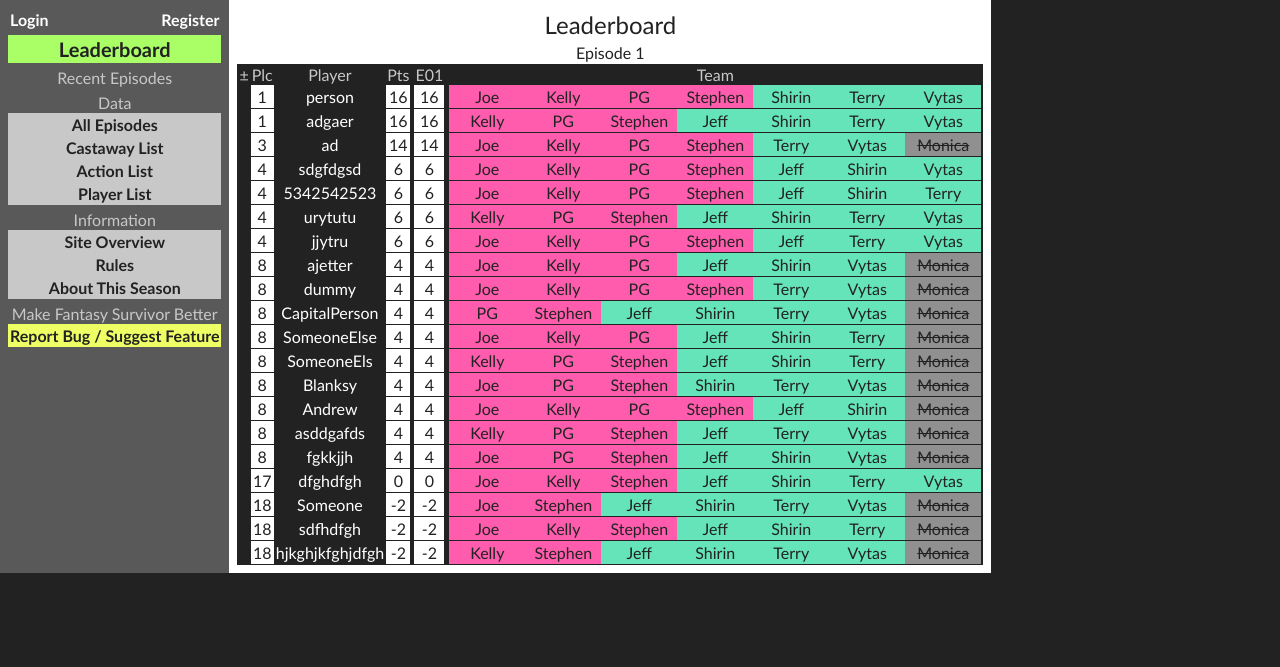
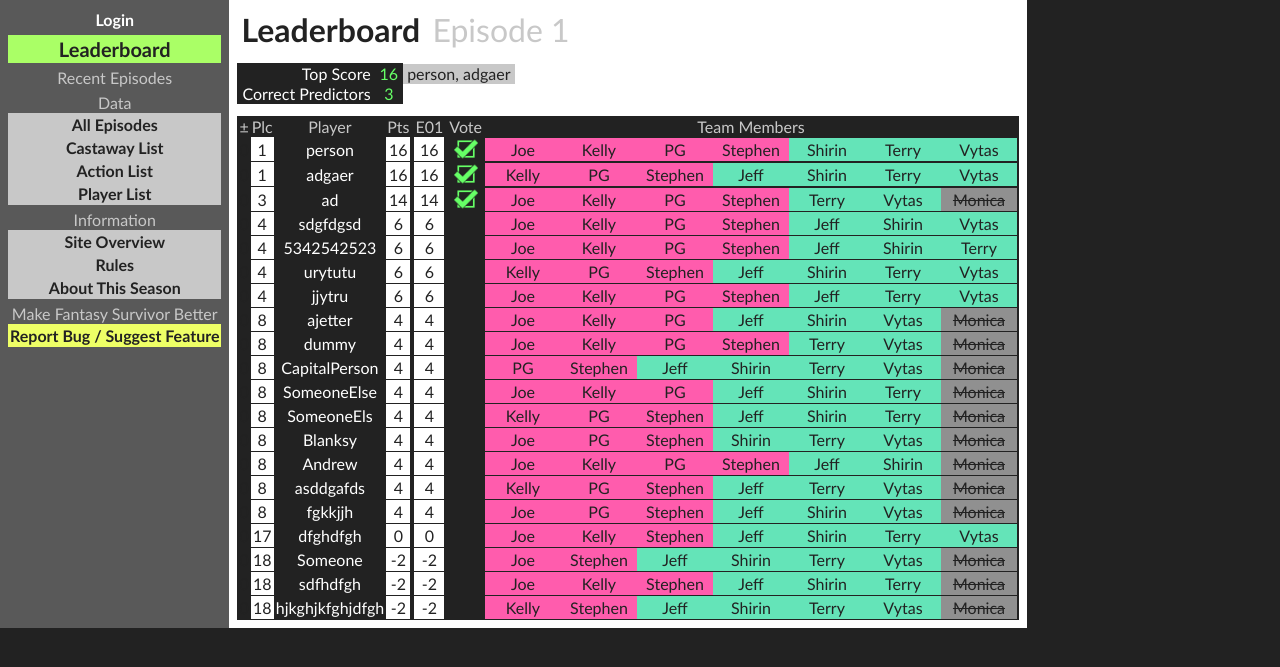
Before and after one commit to alexjetter/survivor, a Django app: page /season31/leaderboard/ in a window 1280 px wide. Shown: the top 667 px of the page. Run offline with Django 3.2, Linux system fonts and the light colour scheme; data comes from the database, SQL or seed files in the repository.

Commit message:
changed coloring css for tribes added stats object for leaderboard

```diff
--- a/season31/static/season31/style.css
+++ b/season31/static/season31/style.css
@@ -66,9 +66,6 @@ form {margin-bottom: 0;}
 .bggrey {background-color: #909090;}
 .bgdarkgrey {background-color: #595959;}
 .bgblack {background-color: #222222;}
-.bgtribeGreen {background-color: #64e4b8; color: #222222;}
-.bgtribeMagenta {background-color: #ff5cad; color: #222222;}
-.bgtribeYellow{background-color: #ffd81a; color: #222222;}
 .bgmerge {background-color: #B4A7D6; color: #222222;}
 .bggreen5 {background-color: #66ff66; color: #222222;}
 .bggreen4 {background-color: #88ff66; color: #222222;}
@@ -80,6 +77,10 @@ form {margin-bottom: 0;}
 .bgred3 {background-color: #ffaa66; color: #222222;}
 .bgred4 {background-color: #ff8866; color: #222222;}
 .bgred5 {background-color: #ff6666; color: #222222;}
+.bgGreen {background-color: #64e4b8; color: #222222;}
+.bgMagenta {background-color: #ff5cad; color: #222222;}
+.bgYellow{background-color: #ffd81a; color: #222222;}
+.bgout {text-decoration: line-through; background-color: #909090;}
 .bgdarkred {background-color: #CC2222;}
 .bgadmin {background-color: #332222;}
 .bgdelete {background-color: #CC4444;}
@@ -89,9 +90,6 @@ form {margin-bottom: 0;}
 .fggrey {color: #999999;}
 .fgdarkgrey {color: #595959;}
 .fgblack {color: #222222;}
-.fgtribeGreen {color: #46b58f;}
-.fgtribeMagenta {color: #e62e8a;}
-.fgtribeYellow{color: #e6bf00;}
 .fgmerge {color: #B4A7D6;}
 .fggreen5 {color: #66ff66;;}
 .fggreen4 {color: #88ff66;;}
@@ -103,16 +101,18 @@ form {margin-bottom: 0;}
 .fgred3 {color: #ffaa66;}
 .fgred4 {color: #ff8866;}
 .fgred5 {color: #ff6666;}
+.fgGreen {color: #64e4b8;}
+.fgMagenta {color: #ff5cad;}
+.fgYellow{color: #ffd81a;}
+.fgout {text-decoration: line-through; color: #909090;}
 .fgdarkred {color: #CC2222;}
 
 .castawayimgsmall {height: 32;}
-.pickwidthsm {width: 16;}
+.actionsmall {width: 24;}
 .maxadminwidth {width: 256;}
 
-.pick {
-	width: 72;
-	float: left;
-}
+.pick {width: 72; float: left;}
+.picksm {width: 16; float: left;}
 
 .padlr0 {padding-left: 0; padding-right: 0;}
 .padlr1 {padding-left: 1; padding-right: 1;}
@@ -178,9 +178,7 @@ table, th, td{
 .font18{font-size: 1.125em;}
 .font20{font-size: 1.25em;}
 .font24{font-size: 1.5em;}
-
-.opac80 {opacity: 0.5;}
-.opac80 {opacity: 1;}
+.font32{font-size: 2em;}
 
 .width30{width: 30%}
 .width40{width: 40%}
@@ -198,10 +196,6 @@ table, th, td{
 .texttop {vertical-align: top;}
 .textsuper {vertical-align: top;}
 
-.out {
-	text-decoration: line-through;
-	background-color: #909090;
-}
 
 .outimg {
     filter: none;
--- a/season31/templates/season31/base.html
+++ b/season31/templates/season31/base.html
@@ -19,7 +19,7 @@
 </div>
 
 <span class="title">{{ tribe.name }}</span>
-<div class="subtitle fgtribe{{ tribe.color }}">{{ tribe.color }}</div>
+<div class="subtitle fg{{ tribe.color }}">{{ tribe.color }}</div>
 
 <div class="spacer"></div>
 
@@ -30,7 +30,7 @@
 		<td class="bgblack fgwhite"><a href="{% url 'season31:episode' episode.id %}" class="fgwhite">{{ episode }}</a></td>
 		{% for castawayepisode in tribe.castawayepisode_set.all %}
 		{% if castawayepisode.episode == episode %}
-		<td class="bgtribe{{ castawayepisode.tribe.color }}"><a href="{% url 'season31:castaway' castawayepisode.castaway.id %}">{{ castawayepisode.castaway }}</a></td>
+		<td class="bg{{ castawayepisode.tribe.color }}"><a href="{% url 'season31:castaway' castawayepisode.castaway.id %}">{{ castawayepisode.castaway }}</a></td>
 		{% endif %}
 		{% endfor %}
 	</tr>
--- a/season31/templates/season31/castaway.html
+++ b/season31/templates/season31/castaway.html
@@ -39,7 +39,7 @@
 			{% for castawayepisode in castaway.castawayepisode_set.all %}
 			<tr>
 				<td class="bgblack fgwhite"><a href="{% url 'season31:episode' castawayepisode.episode.id %}" class="fgwhite">{{ castawayepisode.episode }}</a></td>
-				<td class="bgtribe{{ castawayepisode.tribe.color }}">{{ castawayepisode.tribe }}</td>
+				<td class="bg{{ castawayepisode.tribe.color }}">{{ castawayepisode.tribe }}</td>
 				<td class="bgblack"></td>
 				<td>
 				{% for action in castawayepisode.actions.all %}
@@ -50,7 +50,7 @@
 				</td>
 				<td class="bgblack"></td>
 				{% if castawayepisode.vote_set.all %}
-				<td class="bgtribe{{ castawayepisode.tribe.color }}"><a href="{% url 'season31:castaway' castawayepisode.vote_set.all.0.castaway.id %}">{{ castawayepisode.vote_set.all.0.castaway }}</a></td>
+				<td class="bg{{ castawayepisode.tribe.color }}"><a href="{% url 'season31:castaway' castawayepisode.vote_set.all.0.castaway.id %}">{{ castawayepisode.vote_set.all.0.castaway }}</a></td>
 				{% else %}
 				<td>-</td>
 				{% endif %}
--- a/season31/templates/season31/leaderboard.html
+++ b/season31/templates/season31/leaderboard.html
@@ -9,11 +9,35 @@
 	</td>
 	<td class="content noborder texttop textleft">
 
-		<div class="halftitle textcenter">Leaderboard</div>
+		<div class="font32"><span class="textbold">Leaderboard</span> <span class="fglightgrey">{{ latestepisode }}</span></div>
 
 		{% if latestepisode %}
-		<div class="textcenter">{{ latestepisode }}</div>
+
+		<div class="halfspacer"></div>
+
+
+		<table class="noborder">
+			<tr>
+				<td class="bgblack fgwhite textright padlr4">Top Score</td>
+				<td class="bgblack fggreen5 padlr4">{{ simpleepisodestats.topscore }}</td>
+				<td class="bglightgrey noborder padlr4 textleft">{{ simpleepisodestats.topscorer }}</td>
+			</tr>
+			{% if simpleepisodestats.topmovement > 0 %}
+			<tr>
+				<td class="bgblack fgwhite textright padlr4">Top Movement</td>
+				<td class="bgblack fggreen5 padlr4">+{{ simpleepisodestats.topmovement }}</td>
+				<td class="bglightgrey noborder padlr4 textleft">{{ simpleepisodestats.topmover  }}</td>
+			</tr>
+			{% endif %}
+			<tr>
+				<td class="bgblack fgwhite textright padlr4">Correct Predictors</td>
+				<td class="bgblack fggreen5 padlr4">{{ simpleepisodestats.correctpredictions }}</td>
+			</tr>
+		</table>
+
 		{% endif %}
+
+		<div class="halfspacer"></div>
 
 		<table>
 			<tr>
@@ -25,12 +49,13 @@
 				<td class="bgblack fglightgrey">{% if latestepisode %}{{ latestepisode.short }}{% else %}Week{% endif %}</td>
 				<td class="bgblack"></td>
 				{% if latestepisode.is_locked %}
-				<td class="bgblack fglightgrey">Team</td>
+				<td class="bgblack fglightgrey">Vote</td>
+				<td class="bgblack fglightgrey">Team Members</td>
 				{% endif %}
 			</tr>
 			{% for spe in simpleplayerepisodes %}
 			<tr>
-				<td class="bgblack{% if spe.movement > 0 %} fggreen5{% elif spe.movement < 0 %} fgred5{% endif%}">{{ spe.movement }}</td>
+				<td class="bgblack{% if spe.movement > 0 %} fggreen5{% elif spe.movement < 0 %} fgred5{% endif%}">{% if spe.movement > 0 %}+{% endif %}{{ spe.movement }}</td>
 				<td>{{ spe.place }}</td>
 				<td class="bgblack fgwhite"><a href="{% url 'season31:player' spe.playerid %}" class="fgwhite">{{ spe.playername }}</a></td>
 				<td>{{ spe.total_score }}</td>
@@ -39,8 +64,13 @@
 				<td class="bgblack"></td>
 				{% if latestepisode.is_locked %}
 				<td class="bgblack">
+					{% if spe.vote_off_score > 0 %}
+					<img src="{% static 'season31/images/icons/' %}CorrectVote.png" title="Correctly Predicted Vote" class="actionsmall" />
+					{% endif %}
+				</td>
+				<td class="bgblack">
 					{% for sp in spe.tpicks %}
-					<div class="{{sp.css}} pick">
+					<div class="bg{{sp.color}} pick">
 						<a href="{% url 'season31:castaway' sp.castawayid %}">{{ sp.castawayname }}</a>
 					</div>
 					{% endfor %}
--- a/season31/templates/season31/menu.html
+++ b/season31/templates/season31/menu.html
@@ -8,9 +8,9 @@
 	<div class="padtb2"></div>
 
 	{% else %}
-	<div class="textleft textbold">
+	<div class="textbold">
 		<a href="{% url 'season31:login' %}" class="fgwhite">Login</a>
-		<a href="{% url 'season31:register' %}" class="fgwhite floatright">Register</a>
+		<!--<a href="{% url 'season31:register' %}" class="fgwhite floatright">Register</a>-->
 	</div>
 	<div class="padtb2"></div>
 	{% endif %}
--- a/season31/views.py
+++ b/season31/views.py
@@ -13,26 +13,69 @@ from random import randint
 from .forms import UserForm
 from django.contrib.auth.models import User
 from .models import Player, Castaway, TeamPick, VotePick, Episode, PlayerEpisode, CastawayEpisode, Tribe, Vote, Action
-from .simple import SimplePlayerepisode, SimplePick
+from .simple import SimplePlayerEpisode, SimplePick, SimpleCastawayEpisode, SimpleAction, SimpleEpisodeStats
 
-def getsimpleplayerepisodeobjects(episode):
+def getcastawaycolordict(episode):
+	try:
+		castawayepisodes = CastawayEpisode.objects.filter(episode= episode)
+	except:
+		castawayepisodes = None
+	castawaycolordict = {}
+	if castawayepisodes:
+		for castawayepisode in castawayepisodes:
+			if castawayepisode.castaway.out_episode_number == episode.number:
+				castawaycolordict[str(castawayepisode.castaway.name)] = "out"
+			else:
+				castawaycolordict[str(castawayepisode.castaway.name)] = str(castawayepisode.tribe.color)
+	return castawaycolordict
+
+def getsimplecastawayepisodes(episode, castawaycolordict):
+	simplecastawayepisodes = []
+	for castawayepisode in CastawayEpisode.objects.filter(episode = episode).order_by('tribe', '-score', 'castaway'):
+		sce = SimpleCastawayEpisode()
+		sce.castawayname = castawayepisode.castaway.name
+		sce.castawayid = castawayepisode.castaway.id
+		sce.tribe = castawayepisode.tribe.name
+		sce.color = castawaycolordict[str(sce.castawayname)]
+		sce.score = castawayepisode.score
+		sce.actions = []
+		for action in castawayepisode.actions.all():
+			sa = SimpleAction()
+			sa.name = action.name
+			sa.score = action.score
+			sa.icon_filename = action.icon_filename
+			sa.description = action.description
+			sce.actions.append(sa)
+		try:
+			vote = Vote.objects.get(castaway_episode = castawayepisode)
+		except:
+			vote = None
+		print vote
+		if vote:
+			sce.vote = SimplePick()
+			sce.vote.castawayname = vote.castaway.name
+			sce.vote.castawayid = vote.id
+			sce.vote.color = castawaycolordict[str(sce.vote.castawayname)]
+		simplecastawayepisodes.append(sce)
+	return simplecastawayepisodes
+
+def getsimpleplayerepisodes(episode, castawaycolordict):
 	#build css reference
 	try:
 		castawayepisodes = CastawayEpisode.objects.filter(episode= episode)
 	except:
 		castawayepisodes = None
-	castawaycss = {}
+	castawaycolordict = {}
 	if castawayepisodes:
 		for castawayepisode in castawayepisodes:
 			if castawayepisode.castaway.out_episode_number == episode.number:
-				castawaycss[str(castawayepisode.castaway.name)] = "out"
+				castawaycolordict[str(castawayepisode.castaway.name)] = "out"
 			else:
-				castawaycss[str(castawayepisode.castaway.name)] = "bgtribe" + str(castawayepisode.tribe.color)
-	print castawaycss
+				castawaycolordict[str(castawayepisode.castaway.name)] = str(castawayepisode.tribe.color)
 	#build leaderboardPEs
-	leaderboardplayerepisodes = []
+	simpleplayerepisodes = []
 	for playerepisode in PlayerEpisode.objects.filter(player__hidden = False, episode = episode).order_by('-total_score'):
-		spe = SimplePlayerepisode()
+		spe = SimplePlayerEpisode()
 		spe.playername = playerepisode.player.user.username
 		spe.playerid = playerepisode.player.id
 		spe.week_score = playerepisode.week_score
@@ -49,16 +92,33 @@ def getsimpleplayerepisodeobjects(episode):
 			sp = SimplePick()
 			sp.castawayname = pick.castaway.name
 			sp.castawayid = pick.castaway.id
-			sp.css = castawaycss[str(sp.castawayname)]
+			sp.color = castawaycolordict[str(sp.castawayname)]
 			spe.tpicks.append(sp)
 		for pick in VotePick.objects.filter(episode = episode, player = playerepisode.player):
 			sp = SimplePick()
 			sp.castawayname = pick.castaway.name
 			sp.castawayid = pick.castaway.id
-			sp.css = castawaycss[str(sp.castawayname)]
+			sp.color = castawaycolordict[str(sp.castawayname)]
 			spe.vpicks.append(sp)
-		leaderboardplayerepisodes.append(spe)
-	return leaderboardplayerepisodes
+		simpleplayerepisodes.append(spe)
+	return simpleplayerepisodes
+
+def getsimpleepisodestats(episode):
+	simpleepisodestats = SimpleEpisodeStats()
+	for playerepisode in PlayerEpisode.objects.filter(player__hidden = False, episode = episode).order_by('-total_score'):
+		if playerepisode.week_score > simpleepisodestats.topscore:
+			simpleepisodestats.topscore = playerepisode.week_score
+			simpleepisodestats.topscorer = playerepisode.player.user.username
+		elif playerepisode.week_score == simpleepisodestats.topscore:
+			simpleepisodestats.topscorer += ", " + playerepisode.player.user.username
+		if playerepisode.movement > simpleepisodestats.topmovement:
+			simpleepisodestats.topmovement = playerepisode.movement
+			simpleepisodestats.topmover = playerepisode.player.user.username
+		elif playerepisode.movement == simpleepisodestats.topmovement:
+			simpleepisodestats.topmover += ", " + playerepisode.player.user.username
+		if playerepisode.vote_off_score > 0:
+			simpleepisodestats.correctpredictions += 1
+	return simpleepisodestats
 
 class LeaderboardView(generic.ListView):
 	context_object_name = 'simpleplayerepisodes'
@@ -67,10 +127,12 @@ class LeaderboardView(generic.ListView):
 		latestepisode = Episode.objects.filter(is_locked = True).latest()
 	except:
 		latestepisode = Episode.objects.latest()
-	queryset = getsimpleplayerepisodeobjects(latestepisode)
+	castawaycolordict = getcastawaycolordict(latestepisode)
+	queryset = getsimpleplayerepisodes(latestepisode, castawaycolordict)
 	def get_context_data(self, **kwargs):
 		context = super(LeaderboardView, self).get_context_data(**kwargs)
 		context['latestepisode'] = self.latestepisode
+		context['simpleepisodestats'] = getsimpleepisodestats(self.latestepisode)
 		return context
 
 class CastawaysView(generic.ListView):
@@ -120,7 +182,9 @@ class EpisodeView(generic.DetailView):
 		context['episodes'] = Episode.objects.all()
 		context['actions'] = Action.objects.all()
 		context['tribes'] = Tribe.objects.all()
-		context['simpleplayerepisodes'] = getsimpleplayerepisodeobjects(context['episode'])
+		castawaycolordict = getcastawaycolordict(context['episode'])
+		context['simpleplayerepisodes'] = getsimpleplayerepisodes(context['episode'], castawaycolordict)
+		context['simplecastawayepisodes'] = getsimplecastawayepisodes(context['episode'], castawaycolordict)
 		return context
 
 def register(request):
```
Also changed, not shown: season31/simple.py (+25 -3 lines), season31/templates/season31/castaways.html (+4 -4 lines), season31/templates/season31/episode.html (+23 -23 lines), season31/templates/season31/player.html (+10 -10 lines).
